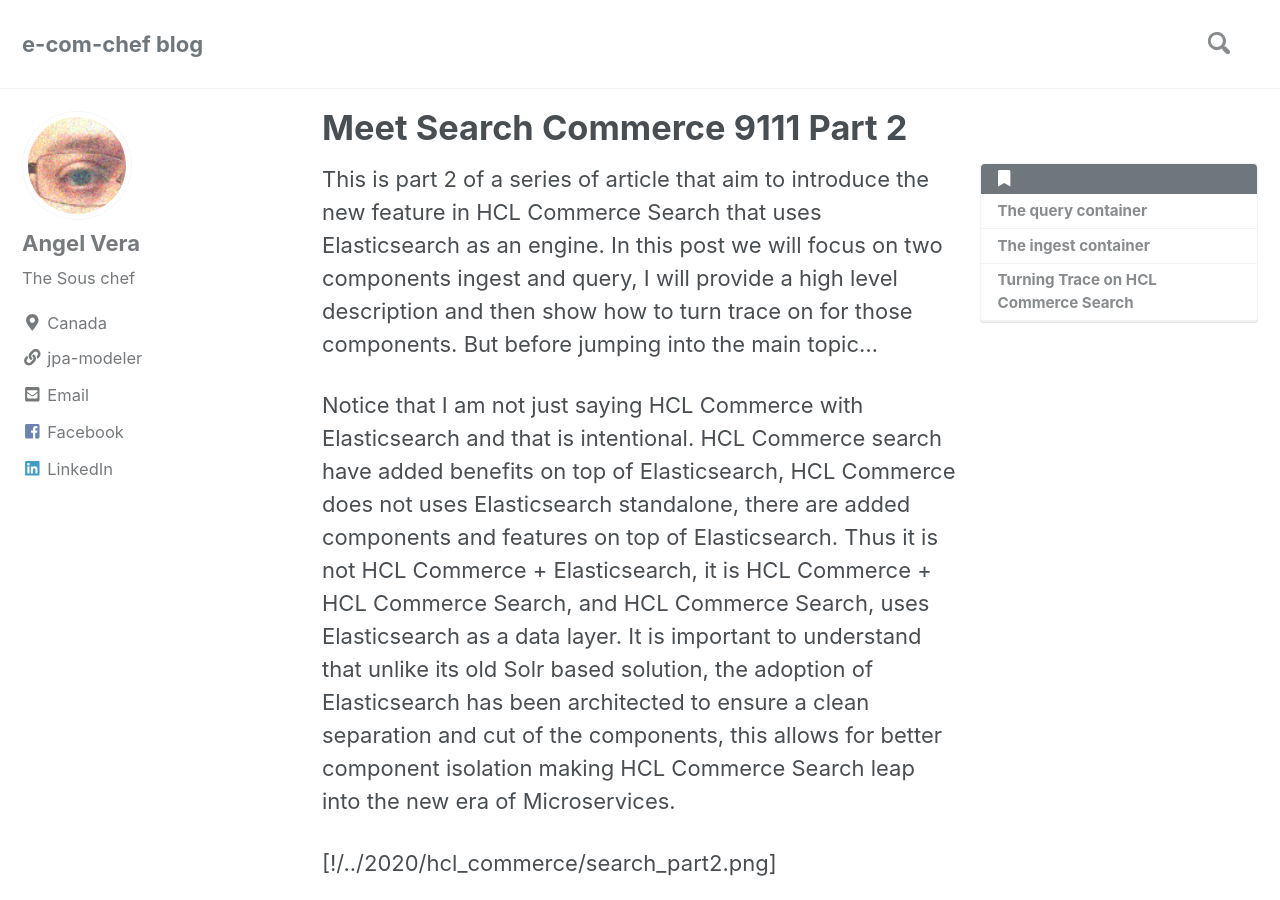
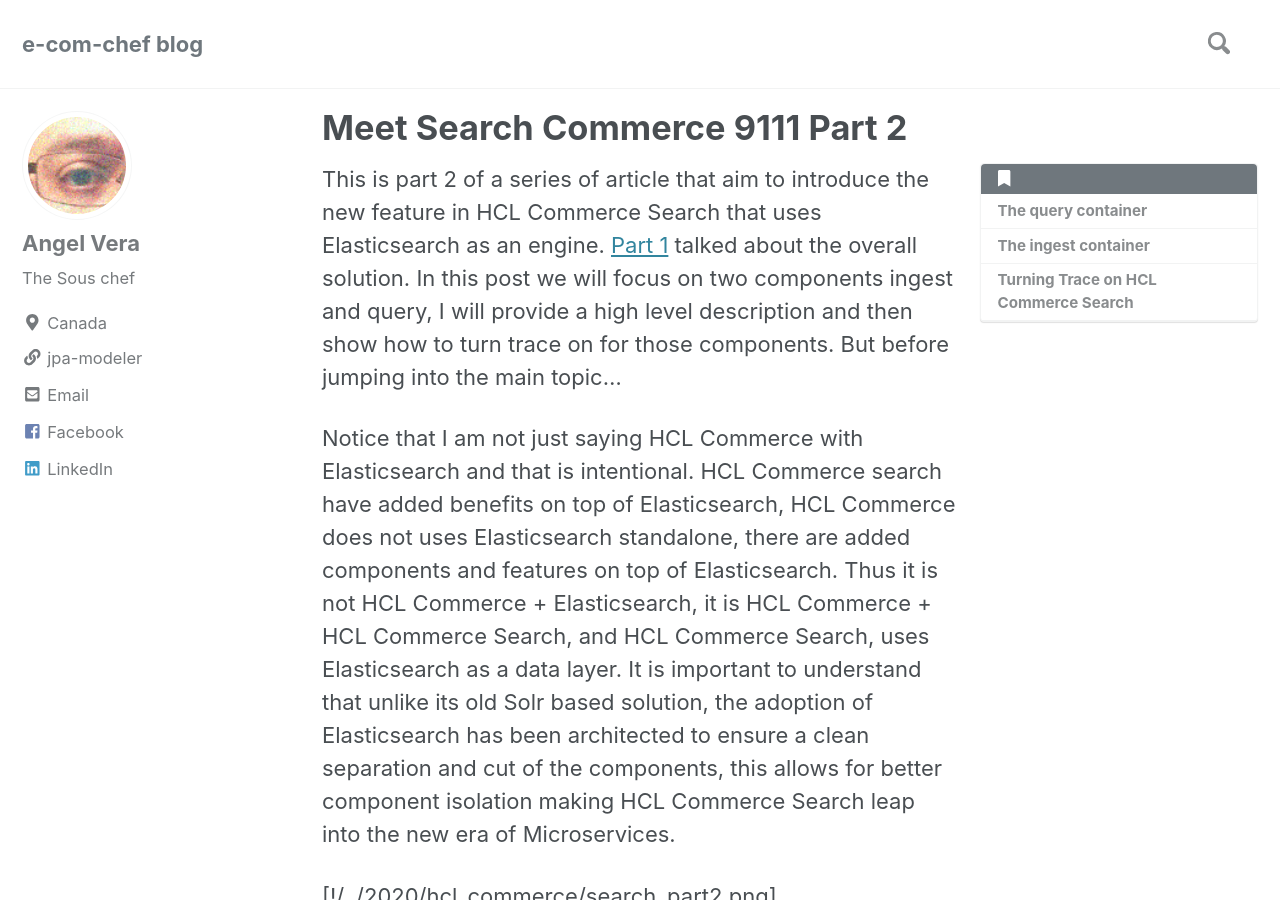
Before and after one commit to arvera/blog, a Jekyll site: the page built from _posts/2020-09-17-Meet_Search_commerce9111_part2.md, in a window 1280 px wide and 900 px high. Built offline with Jekyll 4.4.1, drawn with Linux system fonts in a browser that asks for light colours; cached includes are drawn as plain includes; nearby versions of some CDN libraries.

Commit message:
updatin the link for part 1

```diff
--- a/_posts/2020-09-17-Meet_Search_commerce9111_part2.md
+++ b/_posts/2020-09-17-Meet_Search_commerce9111_part2.md
@@ -4,7 +4,7 @@
 date: 2020-09-17
 tag: ingest query search commerce servisability
 ---
-This is part 2 of a series of article that aim to introduce the new feature in HCL Commerce Search that uses Elasticsearch as an engine. In this post we will focus on two components ingest and query, I will provide a high level description and then show how to turn trace on for those components. But before jumping into the main topic...
+This is part 2 of a series of article that aim to introduce the new feature in HCL Commerce Search that uses Elasticsearch as an engine. [Part 1](/Meet_Search_Commerce9111_part1/) talked about the overall solution. In this post we will focus on two components ingest and query, I will provide a high level description and then show how to turn trace on for those components. But before jumping into the main topic...
 
 Notice that I am not just saying HCL Commerce with Elasticsearch and that is intentional. HCL Commerce search have added benefits on top of Elasticsearch, HCL Commerce does not uses Elasticsearch standalone, there are added components and features on top of Elasticsearch. Thus it is not HCL Commerce + Elasticsearch, it is HCL Commerce + HCL Commerce Search, and HCL Commerce Search, uses Elasticsearch as a data layer. It is important to understand that unlike its old Solr based solution, the adoption of Elasticsearch has been architected to ensure a clean separation and cut of the components, this allows for better component isolation making HCL Commerce Search leap into the new era of Microservices.
 
```
